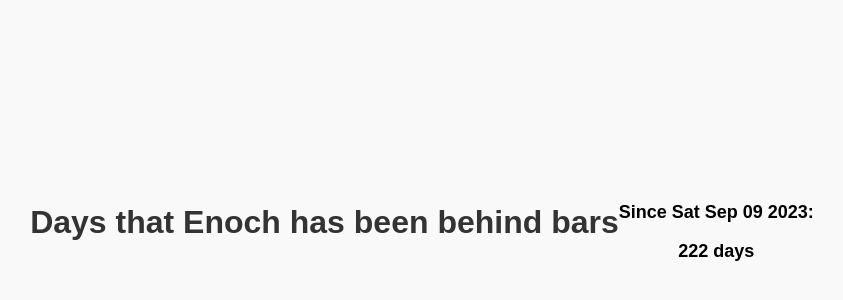
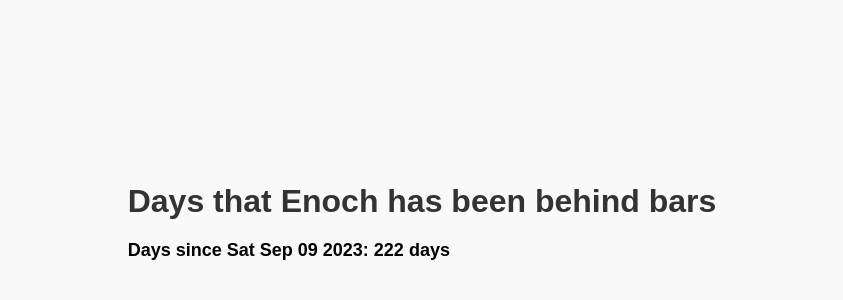
Before and after one commit to Starkandco/HowLongIsEnochBehindBars, a plain HTML site: page index.html in a window 1280 px wide. Shown: the part 178-478 px from the top of the page, without its empty margins (218-1061 px from the left). Drawn offline with Linux system fonts and the light colour scheme.

Commit message:
Update index.html

```diff
--- a/index.html
+++ b/index.html
@@ -1,44 +1,41 @@
-<!DOCTYPE html>
 <html>
 <head>
     <title>Enoch's Second Stint</title>
     <style>
-        body {
-            font-family: Arial, sans-serif;
-            text-align: center;
-            background-color: #f9f9f9;
+        html, body {
+            height: 100%;
+            margin: 0;
             display: flex;
+            flex-direction: column;
             justify-content: center;
             align-items: center;
-            height: 100vh;
-            margin: 0;
+            font-family: Arial, sans-serif;
+            background-color: #f9f9f9;
         }
         h1 {
             color: #333;
+            margin: 0;
+            padding-bottom: 20px;
         }
-        .result-container {
+        p {
             font-size: 18px;
             font-weight: bold;
-            margin-top: 20px;
+            margin: 0;
         }
     </style>
 </head>
 <body>
-    <h1>Days that Enoch has been behind bars</h1>
-    <div class="result-container">
+    <div class="content">
+        <h1>Days that Enoch has been behind bars</h1>
         <p id="result"></p>
-        <p id="result-text"></p>
     </div>
-
     <script>
         function calculateDays() {
             const enochsSecondStint = new Date("2023-09-09");
             const today = new Date();
             const timeDifference = today - enochsSecondStint;
             const daysSince = Math.floor(timeDifference / (1000 * 60 * 60 * 24));
-
-            document.getElementById("result").textContent = `Since ${enochsSecondStint.toDateString()}:`;
-            document.getElementById("result-text").textContent = `${daysSince} days`;
+            document.getElementById("result").textContent = `Days since ${enochsSecondStint.toDateString()}: ${daysSince} days`;
         }
         calculateDays();
     </script>
```
